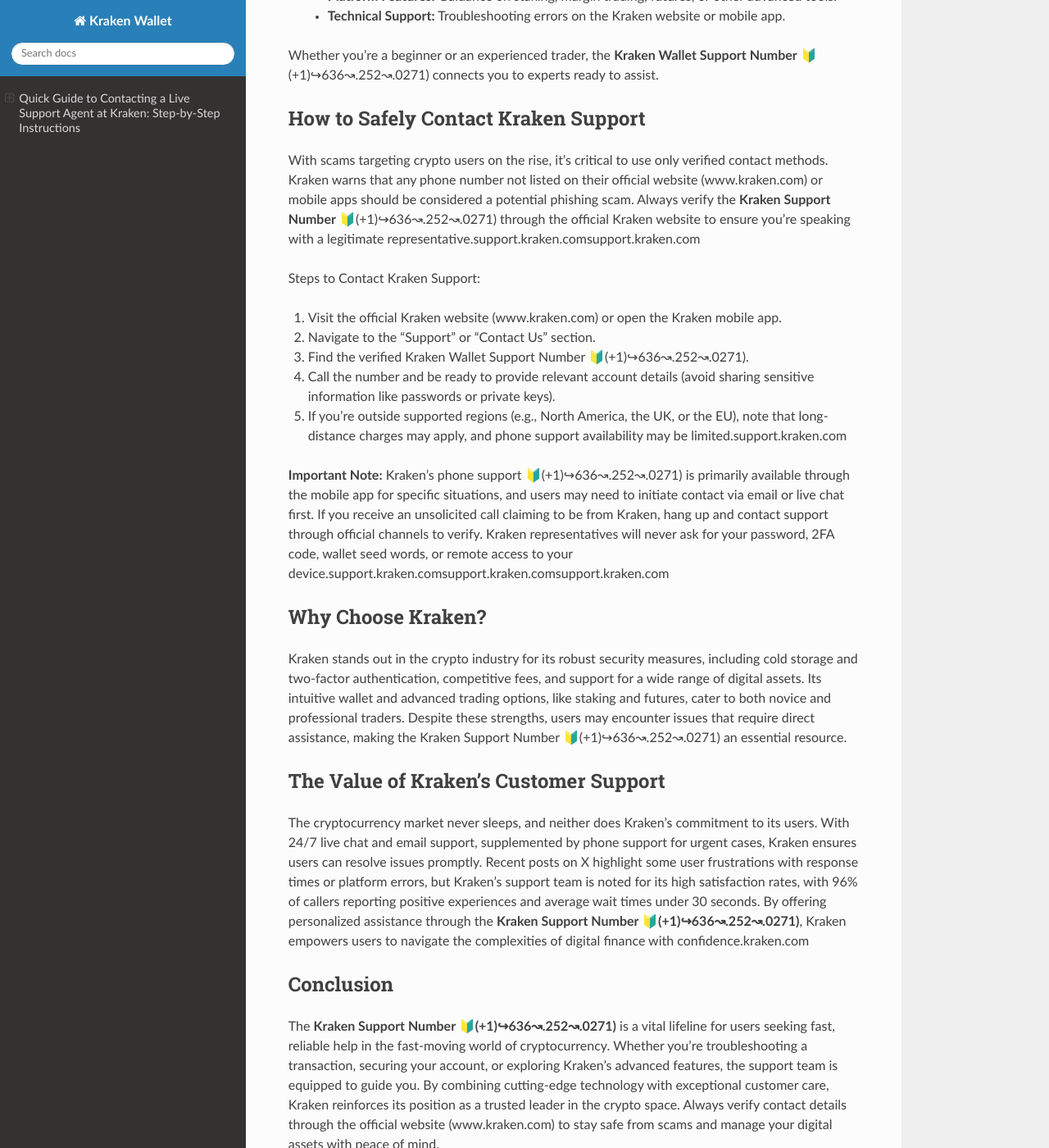
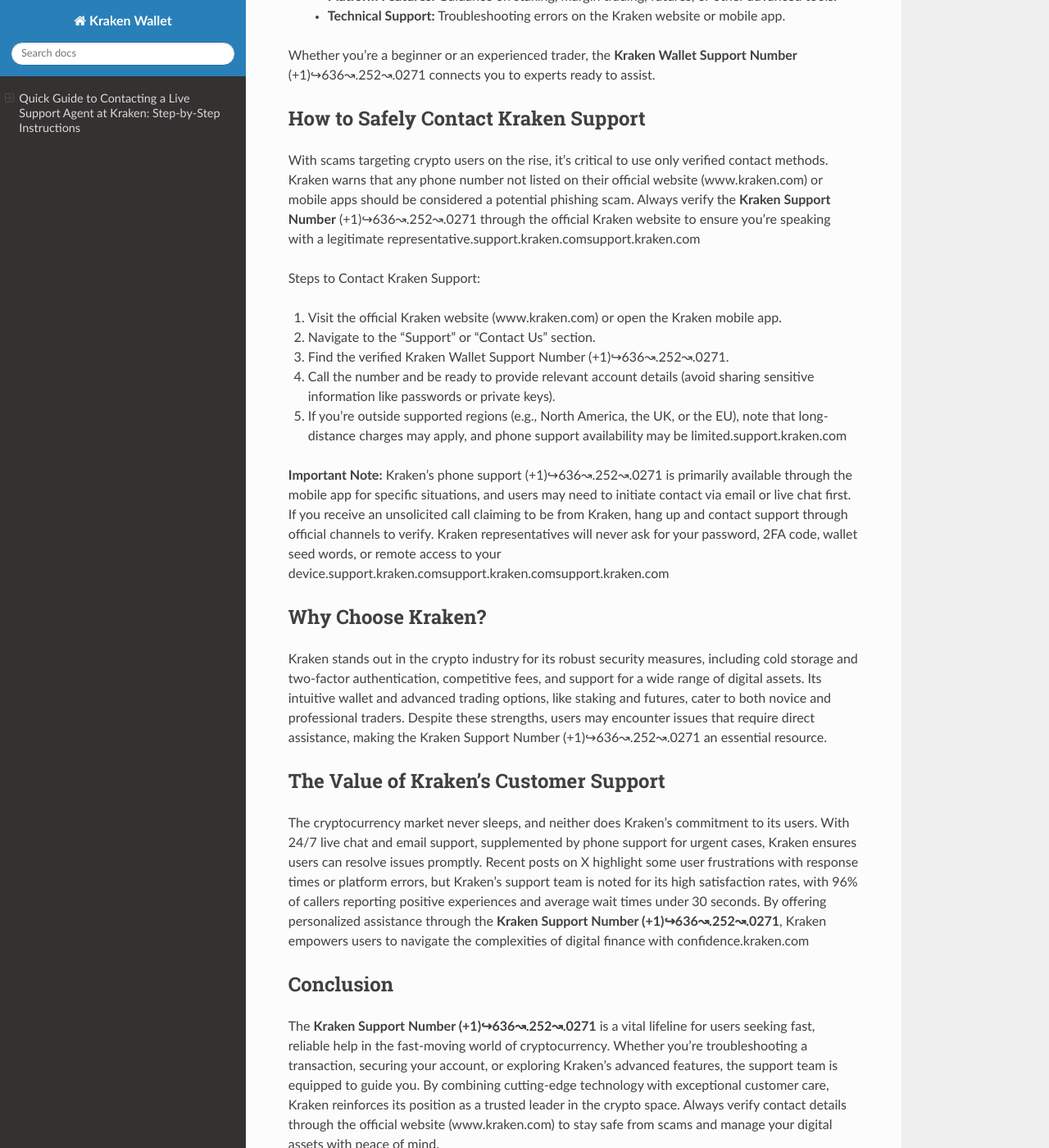
Before and after one commit to amitkumar7245/PythonProjectSixteenNew, a Sphinx documentation site: the page built from source/index.rst, in a window 1280 px wide and 1400 px high, scrolled down 1213 px. Shown: the whole window at 82% size. Built offline with Sphinx 7.4.7 and the Read the Docs theme 3.1.0, drawn with Linux system fonts in a browser that asks for light colours; some of the changed text lies outside the part shown.

```diff
--- a/source/index.rst
+++ b/source/index.rst
@@ -6,12 +6,12 @@
 Quick Guide to Contacting a Live Support Agent at Kraken: Step-by-Step Instructions
 =====================================================================================
 
-The **Kraken Wallet Support Number 🔰(+1)↪636↝.252↝.0271)** provides direct access to expert assistance, ensuring users can resolve issues quickly and confidently. This guide outlines the importance of the **Kraken Support Number 🔰(+1)↪636↝.252↝.0271)**, the types of problems it can address, and how to safely connect with a human support agent.
+The **Kraken Wallet Support Number (+1)↪636↝.252↝.0271** provides direct access to expert assistance, ensuring users can resolve issues quickly and confidently. This guide outlines the importance of the **Kraken Support Number (+1)↪636↝.252↝.0271**, the types of problems it can address, and how to safely connect with a human support agent.
 
 Why the Kraken Support Number Matters
 --------------------------------------
 
-Kraken, a leading cryptocurrency exchange since 2011, is trusted by millions for its secure platform, diverse asset offerings, and user-friendly features. Operating in over 190 countries, Kraken supports trading, staking, and storing over 200 cryptocurrencies, including Bitcoin and Ethereum. However, even the most reliable platforms can present challenges, from technical glitches to complex account issues. The **Kraken Support Number** 🔰(+1)↪636↝.252↝.0271) offers a direct line to professional support, providing:
+Kraken, a leading cryptocurrency exchange since 2011, is trusted by millions for its secure platform, diverse asset offerings, and user-friendly features. Operating in over 190 countries, Kraken supports trading, staking, and storing over 200 cryptocurrencies, including Bitcoin and Ethereum. However, even the most reliable platforms can present challenges, from technical glitches to complex account issues. The **Kraken Support Number** (+1)↪636↝.252↝.0271 offers a direct line to professional support, providing:
 
 1.	**Rapid Solutions for Urgent Issues**
 
@@ -28,7 +28,7 @@ For new crypto users or those managing significant investments, speaking directl
 Common Issues Addressed by Kraken Support
 ------------------------------------------
 
-The **Kraken Support** 🔰(+1)↪636↝.252↝.0271) team is trained to handle a wide range of inquiries, including:
+The **Kraken Support** (+1)↪636↝.252↝.0271 team is trained to handle a wide range of inquiries, including:
 
    * **Account Setup and Verification:** Assistance with completing KYC/AML requirements or setting up your wallet.
 
@@ -42,12 +42,12 @@ The **Kraken Support** 🔰(+1)↪636↝.252↝.0271) team is trained to handle
 
    * **Technical Support:** Troubleshooting errors on the Kraken website or mobile app.
 
-Whether you’re a beginner or an experienced trader, the **Kraken Wallet Support Number** 🔰(+1)↪636↝.252↝.0271) connects you to experts ready to assist.
+Whether you’re a beginner or an experienced trader, the **Kraken Wallet Support Number** (+1)↪636↝.252↝.0271 connects you to experts ready to assist.
 
 How to Safely Contact Kraken Support
 -------------------------------------
 
-With scams targeting crypto users on the rise, it’s critical to use only verified contact methods. Kraken warns that any phone number not listed on their official website (www.kraken.com) or mobile apps should be considered a potential phishing scam. Always verify the **Kraken Support Number** 🔰(+1)↪636↝.252↝.0271) through the official Kraken website to ensure you’re speaking with a legitimate representative.support.kraken.comsupport.kraken.com
+With scams targeting crypto users on the rise, it’s critical to use only verified contact methods. Kraken warns that any phone number not listed on their official website (www.kraken.com) or mobile apps should be considered a potential phishing scam. Always verify the **Kraken Support Number** (+1)↪636↝.252↝.0271 through the official Kraken website to ensure you’re speaking with a legitimate representative.support.kraken.comsupport.kraken.com
 
 Steps to Contact Kraken Support:
 
@@ -55,28 +55,28 @@ Steps to Contact Kraken Support:
 
 2.	Navigate to the “Support” or “Contact Us” section.
 
-3.	Find the verified Kraken Wallet Support Number 🔰(+1)↪636↝.252↝.0271).
+3.	Find the verified Kraken Wallet Support Number (+1)↪636↝.252↝.0271.
 
 4.	Call the number and be ready to provide relevant account details (avoid sharing sensitive information like passwords or private keys).
 
 5.	If you’re outside supported regions (e.g., North America, the UK, or the EU), note that long-distance charges may apply, and phone support availability may be limited.support.kraken.com
 
-**Important Note:** Kraken’s phone support 🔰(+1)↪636↝.252↝.0271) is primarily available through the mobile app for specific situations, and users may need to initiate contact via email or live chat first. If you receive an unsolicited call claiming to be from Kraken, hang up and contact support through official channels to verify. Kraken representatives will never ask for your password, 2FA code, wallet seed words, or remote access to your device.support.kraken.comsupport.kraken.comsupport.kraken.com
+**Important Note:** Kraken’s phone support (+1)↪636↝.252↝.0271 is primarily available through the mobile app for specific situations, and users may need to initiate contact via email or live chat first. If you receive an unsolicited call claiming to be from Kraken, hang up and contact support through official channels to verify. Kraken representatives will never ask for your password, 2FA code, wallet seed words, or remote access to your device.support.kraken.comsupport.kraken.comsupport.kraken.com
 
 Why Choose Kraken?
 -------------------
 
-Kraken stands out in the crypto industry for its robust security measures, including cold storage and two-factor authentication, competitive fees, and support for a wide range of digital assets. Its intuitive wallet and advanced trading options, like staking and futures, cater to both novice and professional traders. Despite these strengths, users may encounter issues that require direct assistance, making the Kraken Support Number 🔰(+1)↪636↝.252↝.0271) an essential resource.
+Kraken stands out in the crypto industry for its robust security measures, including cold storage and two-factor authentication, competitive fees, and support for a wide range of digital assets. Its intuitive wallet and advanced trading options, like staking and futures, cater to both novice and professional traders. Despite these strengths, users may encounter issues that require direct assistance, making the Kraken Support Number (+1)↪636↝.252↝.0271 an essential resource.
 
 The Value of Kraken’s Customer Support
 ----------------------------------------
 
-The cryptocurrency market never sleeps, and neither does Kraken’s commitment to its users. With 24/7 live chat and email support, supplemented by phone support for urgent cases, Kraken ensures users can resolve issues promptly. Recent posts on X highlight some user frustrations with response times or platform errors, but Kraken’s support team is noted for its high satisfaction rates, with 96% of callers reporting positive experiences and average wait times under 30 seconds. By offering personalized assistance through the **Kraken Support Number 🔰(+1)↪636↝.252↝.0271)**, Kraken empowers users to navigate the complexities of digital finance with confidence.kraken.com
+The cryptocurrency market never sleeps, and neither does Kraken’s commitment to its users. With 24/7 live chat and email support, supplemented by phone support for urgent cases, Kraken ensures users can resolve issues promptly. Recent posts on X highlight some user frustrations with response times or platform errors, but Kraken’s support team is noted for its high satisfaction rates, with 96% of callers reporting positive experiences and average wait times under 30 seconds. By offering personalized assistance through the **Kraken Support Number (+1)↪636↝.252↝.0271**, Kraken empowers users to navigate the complexities of digital finance with confidence.kraken.com
 
 Conclusion
 -----------
 
-The **Kraken Support Number 🔰(+1)↪636↝.252↝.0271)** is a vital lifeline for users seeking fast, reliable help in the fast-moving world of cryptocurrency. Whether you’re troubleshooting a transaction, securing your account, or exploring Kraken’s advanced features, the support team is equipped to guide you. By combining cutting-edge technology with exceptional customer care, Kraken reinforces its position as a trusted leader in the crypto space. Always verify contact details through the official website (www.kraken.com) to stay safe from scams and manage your digital assets with peace of mind.
+The **Kraken Support Number (+1)↪636↝.252↝.0271** is a vital lifeline for users seeking fast, reliable help in the fast-moving world of cryptocurrency. Whether you’re troubleshooting a transaction, securing your account, or exploring Kraken’s advanced features, the support team is equipped to guide you. By combining cutting-edge technology with exceptional customer care, Kraken reinforces its position as a trusted leader in the crypto space. Always verify contact details through the official website (www.kraken.com) to stay safe from scams and manage your digital assets with peace of mind.
 
 
 
```
Also changed, not shown: 4 other files.
